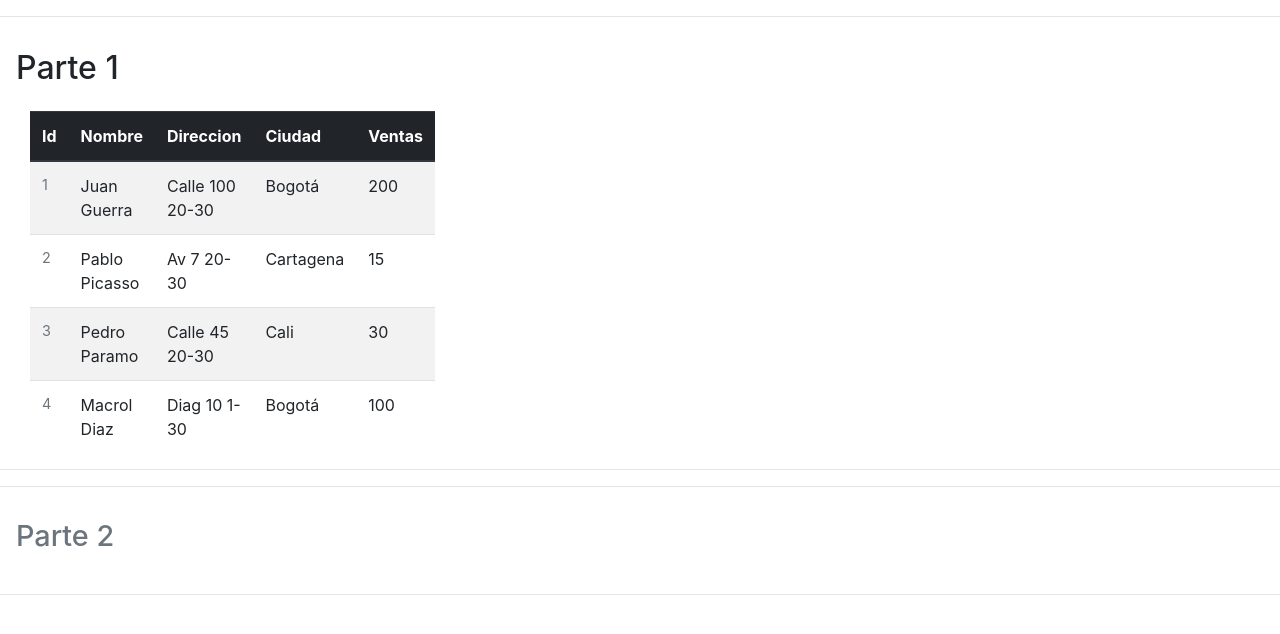
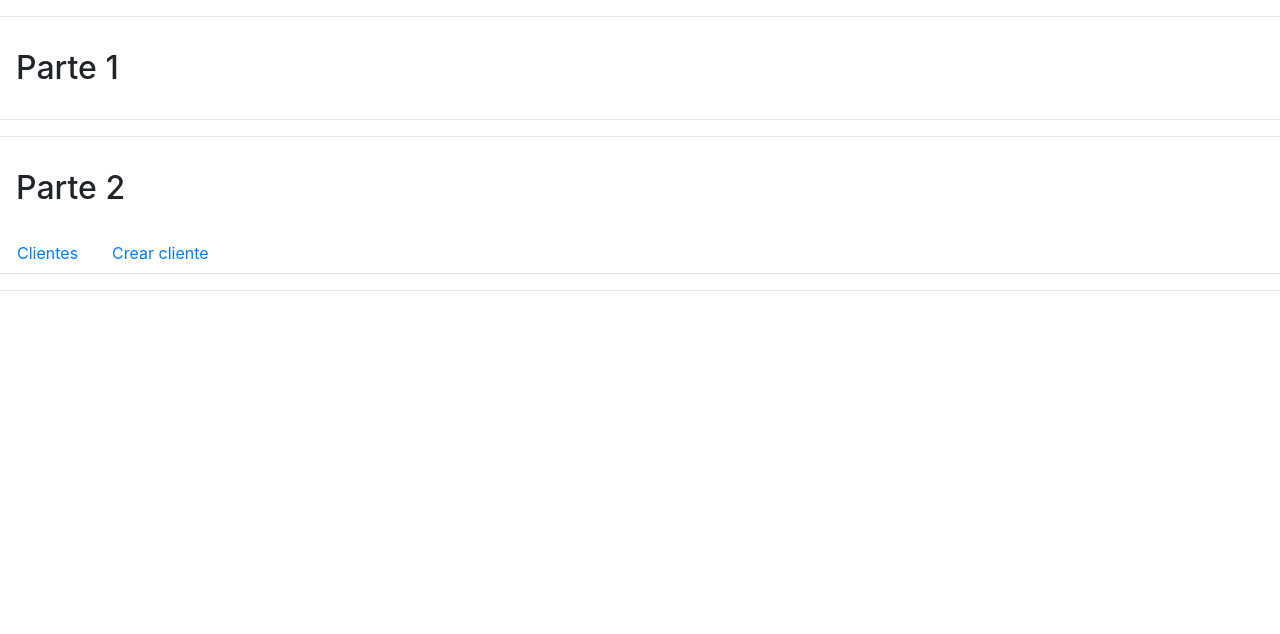
Before and after one commit to aa-rodriguezv/s2-parcial2-aarodriguezv, an Angular app: page / in a window 1280 px wide. Shown: the top 634 px of the page. Built offline with nearby package versions, Linux system fonts and the light colour scheme.

Commit message:
4 files modified

```diff
--- a/src/app/app-routing/app-routing.module.ts
+++ b/src/app/app-routing/app-routing.module.ts
@@ -2,8 +2,11 @@ import { NgModule } from '@angular/core';
 import { CommonModule } from '@angular/common';
 import {RouterModule, Routes} from '@angular/router';
 import {ClienteListComponent} from './../cliente/cliente-list/cliente-list.component';
+import {ClienteDetailComponent} from './../cliente/cliente-detail/cliente-detail.component';
+import {ClienteCreateComponent} from './../cliente/cliente-create/cliente-create.component';
 
-const routes: Routes = [{
+const routes: Routes = [
+  {
   path: 'clientes',
   children: [
     {
--- a/src/app/app.component.html
+++ b/src/app/app.component.html
@@ -1,9 +1,13 @@
 <hr>
 <h2 class="p-3">Parte 1</h2>
-<app-cliente-list></app-cliente-list>
 <hr>
 <hr>
-<h2 class="p-3" style = "cursor:pointer;" >
-  <dd class = "figure-caption" routerLinkActive="active"  routerLink=  "/clientes" >Parte 2</dd>
-</h2>
+<h2 class="p-3" >Parte 2</h2>
+<ul class="nav nav-tabs">
+    <li class="nav-item">
+        <a id="clientesTag" class="nav-link" routerLink="/clientes/list">Clientes</a>
+         <li class="nav-item">
+        <a id="clientesTag4" class="nav-link" routerLink="/clientes/add">Crear cliente</a>
+    </li>
+</ul>
 <hr>
--- a/src/app/app.module.ts
+++ b/src/app/app.module.ts
@@ -9,11 +9,13 @@ import {AppRoutingModule} from './app-routing/app-routing.module';
 
 import { AppComponent } from './app.component';
 import {HttpClientModule} from '@angular/common/http';
+import { ClienteService } from './cliente/cliente.service';
 
 @NgModule({
   imports:      [ BrowserModule,
-  FormsModule, HttpClientModule,ClienteModule],
+  FormsModule, HttpClientModule,ClienteModule, AppRoutingModule],
   declarations: [ AppComponent ],
-  bootstrap:    [ AppComponent ]
+  bootstrap:    [ AppComponent ],
+  providers: [ClienteService]
 })
 export class AppModule { }
```
Also changed, not shown: src/app/cliente/cliente.module.ts (+4 -3 lines).
